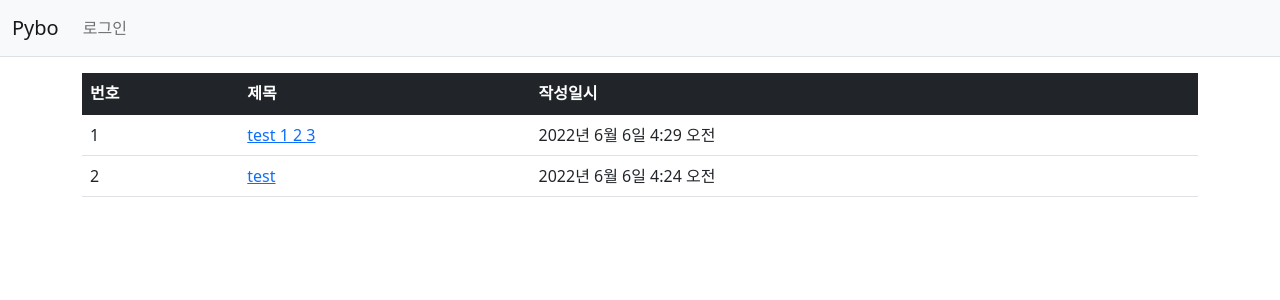
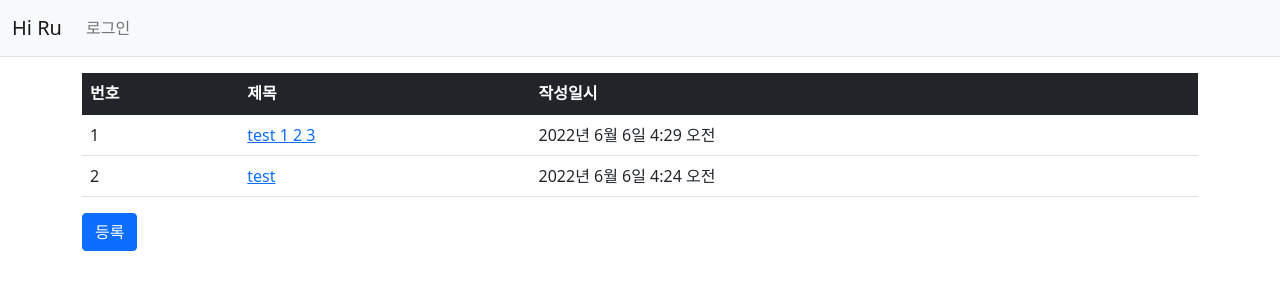
Before and after one commit to Na-SangHwa/first_project, a Django app: page /hiru/ in a window 1280 px wide. Shown: the top 300 px of the page. Run offline with Django 4.2, Linux system fonts and the light colour scheme; data comes from the database, SQL or seed files in the repository; both versions use the stored data as it was after the commit; some libraries are stand-ins or nearby versions.

Commit message:
Update all

```diff
--- a/f_web/config/settings.py
+++ b/f_web/config/settings.py
@@ -118,6 +118,10 @@ USE_TZ = True
 
 STATIC_URL = 'static/'
 
+STATICFILES_DIRS = [ # 스타일시트 파일 저장위치
+    BASE_DIR / 'static',
+]
+
 # Default primary key field type
 # https://docs.djangoproject.com/en/4.0/ref/settings/#default-auto-field
 
--- a/f_web/templates/hiru/question_list.html
+++ b/f_web/templates/hiru/question_list.html
@@ -28,5 +28,6 @@
         {% endif %}
         </tbody>
     </table>
+    <a href="{% url 'hiru:question_create' %}" class="btn btn-primary">등록</a>
 </div>
 {% endblock %}
--- a/f_web/templates/navbar.html
+++ b/f_web/templates/navbar.html
@@ -1,7 +1,7 @@
 <!-- navigaiton bar -->
 <nav class="navbar navbar-expand-lg navbar-light bg-light border-bottom">
     <div class="container-fluid">
-        <a class="navbar-brand" href="{% url 'pybo:index' %}">Pybo</a>
+        <a class="navbar-brand" href="{% url 'hiru:index' %}">Hi Ru</a>
         <button class="navbar-toggler" type="button"
                 data-bs-toggle="collapse"
                 data-bs-target="#navbarSupportedContent"
```
Also changed, not shown: f_web/db.sqlite3.
